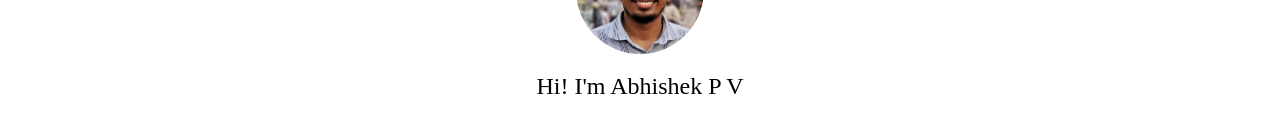
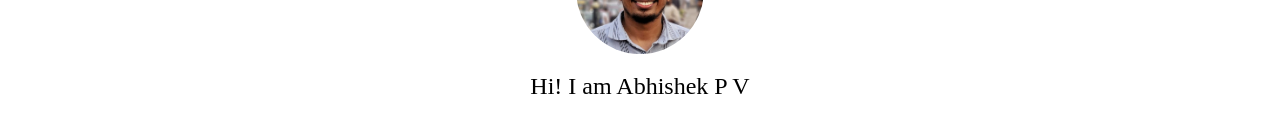
Before and after one commit to abhishekpv/portfolio, a Next.js app: page / in a window 1280 px wide. Shown: the part 257-393 px from the top of the page. Built offline with nearby package versions, Linux system fonts and the light colour scheme; a web font is replaced by a local one.

Commit message:
restructered header

```diff
--- a/components/Header.tsx
+++ b/components/Header.tsx
@@ -12,7 +12,7 @@ const Header = () => {
         />
       </div>
       <h3 className="text-xl md:text-2xl mb-3 font-Ovo">
-        Hi! I'm Abhishek P V
+        Hi! I am Abhishek P V
       </h3>
       <h1 className="text-3xl sm:text-6xl font-Ovo">frontend web developer</h1>
       <p className="max-w-2xl mx-auto font-Ovo">
```
